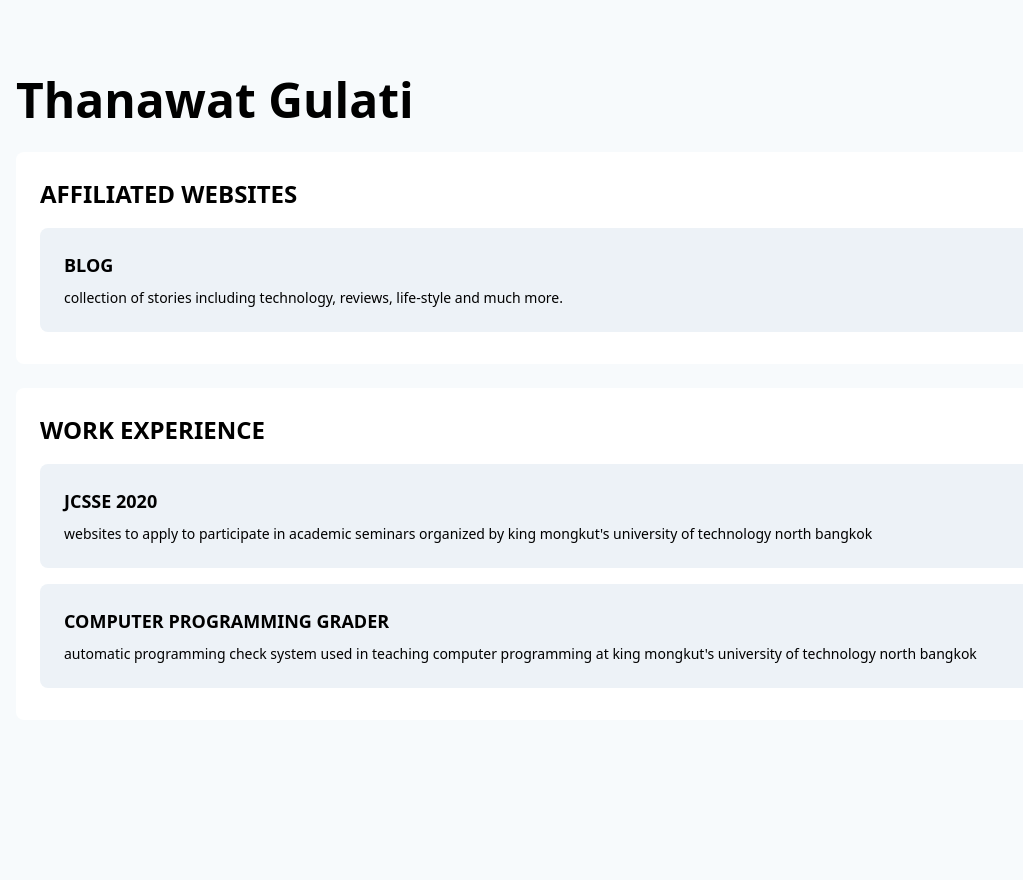
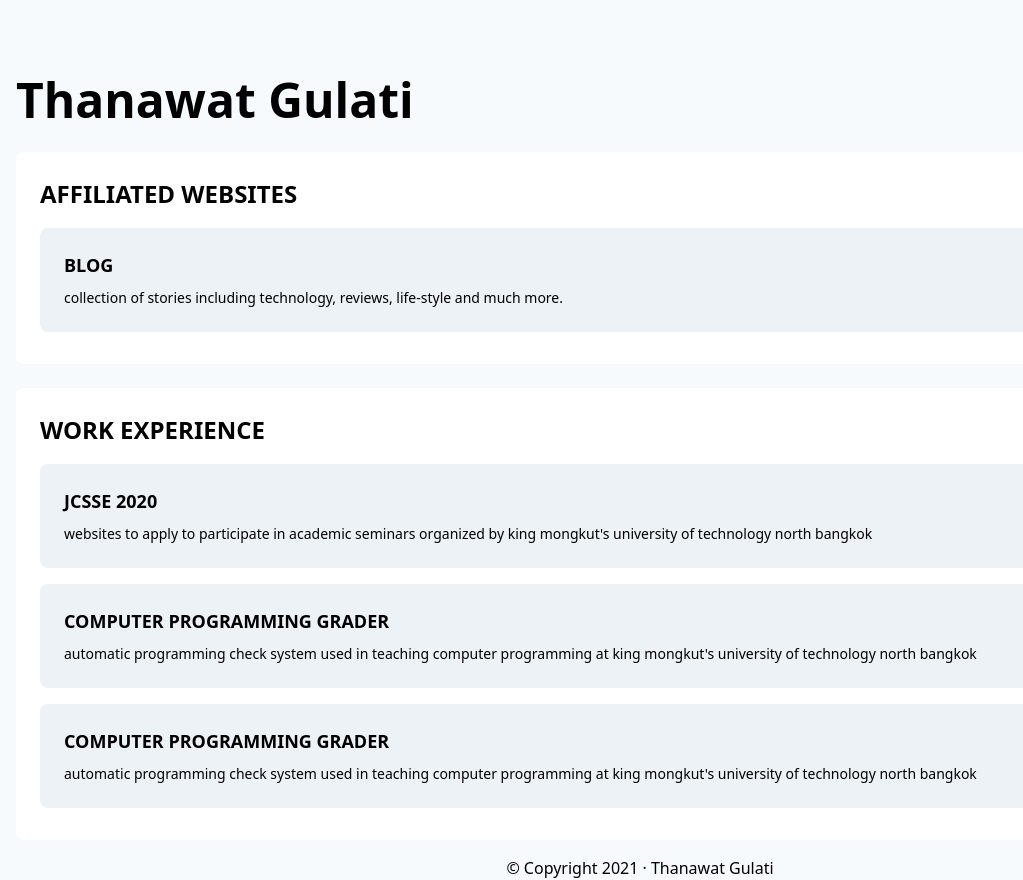
Before and after one commit to t6tg/thanawat, a React (Vite) app: page / in a window 1280 px wide. Shown: the whole page, without its empty margins (0-1023 px from the left). Before the commit the page ends 800 px from the top, so only its background shows below. Built offline with nearby package versions, Linux system fonts and the light colour scheme; what tailwindcss-aspect-ratio, tailwindcss-responsive-embed would draw is missing.

Commit message:
add Footer

```diff
--- a/src/components/App.tsx
+++ b/src/components/App.tsx
@@ -18,6 +18,12 @@ export default function App({}: Props): ReactElement {
       description:
         "Websites to apply to participate in academic seminars organized by king mongkut's university of technology north bangkok",
       link: "https://jcsse2020.cs.kmutnb.ac.th",
+    },
+    {
+      title: "Computer Programming Grader",
+      description:
+        "Automatic programming check system Used in teaching computer programming at king mongkut's university of technology north bangkok",
+      link: "https://github.com/thanawatgulati/compro2grader",
     },
     {
       title: "Computer Programming Grader",
@@ -47,6 +53,9 @@ export default function App({}: Props): ReactElement {
           </div>
         </section>
       </div>
+      <footer className="text-center">
+        © Copyright {new Date().getFullYear()} · Thanawat Gulati
+      </footer>
     </main>
   );
 }
```
